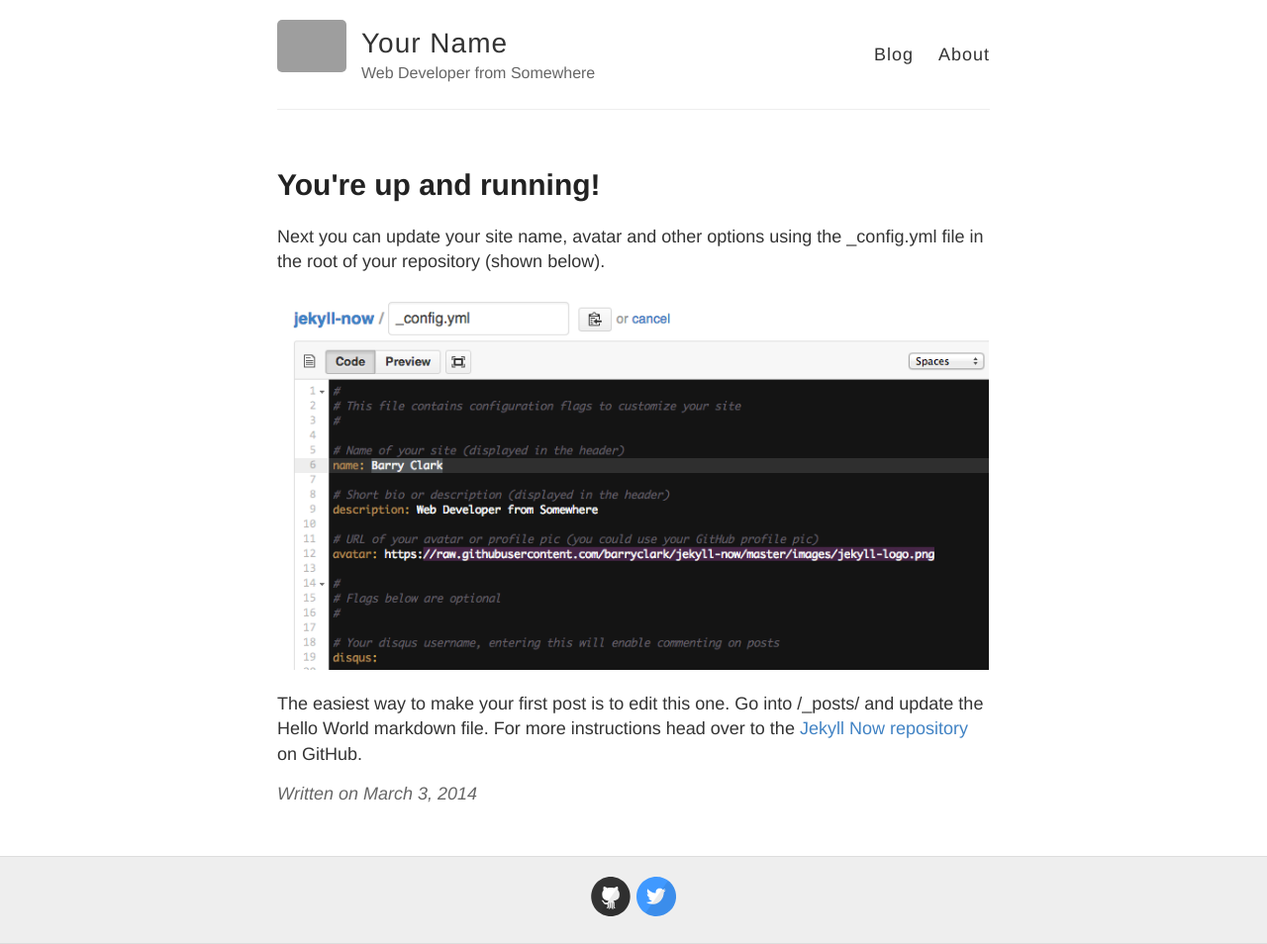
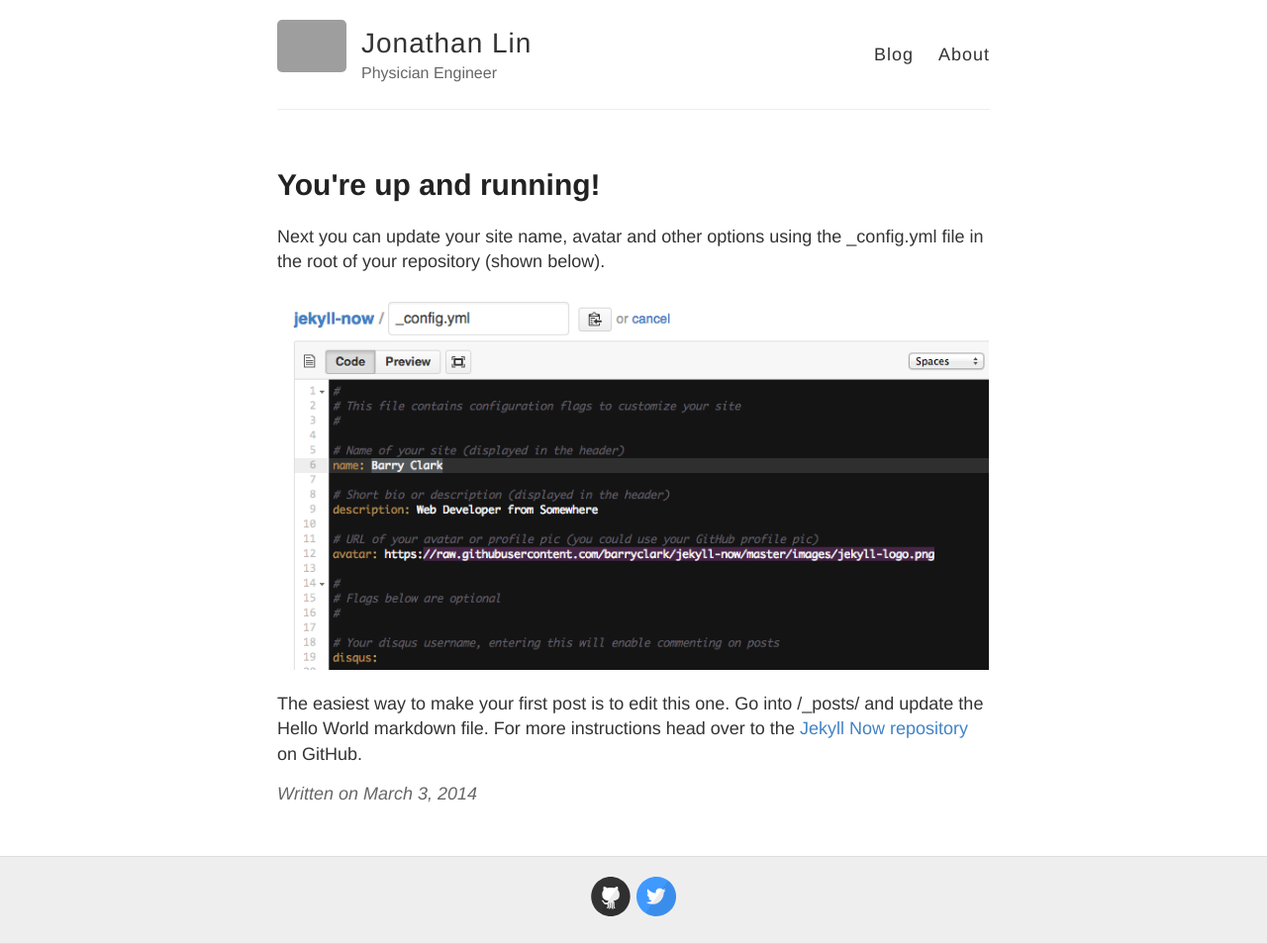
Before and after one commit to jonathan-lin/jonathan-lin.github.io, a Jekyll site: the page built from _posts/2014-3-3-Hello-World.md, in a window 1280 px wide. Shown: the whole page at 99% size. Built offline with Jekyll 4.4.1, drawn with Linux system fonts in a browser that asks for light colours; grey boxes are pictures that could not be loaded.

Commit message:
edits to config

```diff
--- a/_config.yml
+++ b/_config.yml
@@ -3,10 +3,10 @@
 #
 
 # Name of your site (displayed in the header)
-name: Your Name
+name: Jonathan Lin
 
 # Short bio or description (displayed in the header)
-description: Web Developer from Somewhere
+description: Physician Engineer
 
 # URL of your avatar or profile pic (you could use your GitHub profile pic)
 avatar: https://raw.githubusercontent.com/barryclark/jekyll-now/master/images/jekyll-logo.png
@@ -21,7 +21,7 @@ footer-links:
   email:
   facebook:
   flickr:
-  github: barryclark/jekyll-now
+  github: jonathan-lin
   instagram:
   linkedin:
   pinterest:
@@ -41,7 +41,7 @@ google_analytics:
 
 # Your website URL (e.g. http://barryclark.github.io or http://www.barryclark.co)
 # Used for Sitemap.xml and your RSS feed
-url:
+url: https://jonlin.zone
 
 # If you're hosting your site at a Project repository on GitHub pages
 # (http://yourusername.github.io/repository-name)
```
